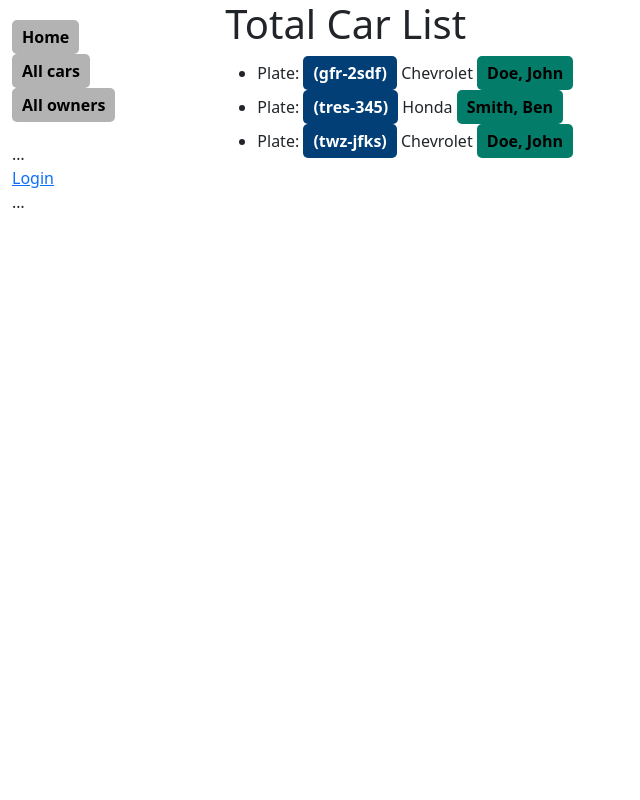
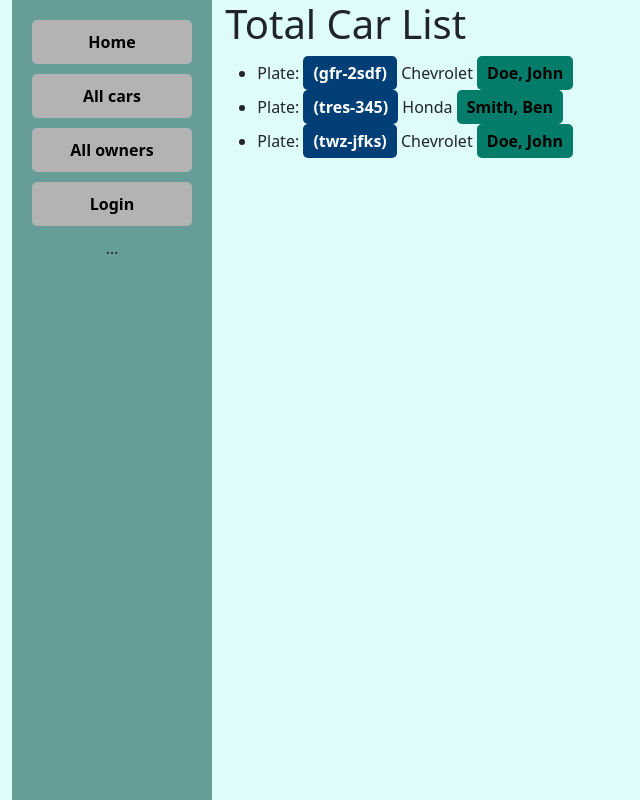
Before and after one commit to BHaessler/Fleet_Mango, a Django app: page /catalog/cars/ in a window 1280 px wide. Shown: the whole page, without its empty margins (0-640 px from the left). Run offline with Django 3.2, Linux system fonts and the light colour scheme; data comes from the database, SQL or seed files in the repository; both versions use the stored data as it was after the commit.

Commit message:
added colors to pages

```diff
--- a/myfleetmanager/catalog/static/css/styles.css
+++ b/myfleetmanager/catalog/static/css/styles.css
@@ -1,17 +1,36 @@
+body {
+  background-color: rgb(222, 252, 249); /* You can use any color name, HEX, RGB, or HSL */
+}
 .sidebar-nav {
-    margin-top: 20px;
-    padding: 0;
-    list-style: none;
+  height: 100%;
+  width: 200px;
+  list-style: none;
+  position: fixed;
+  background-color: #669e97;
+  display: flex;
+  flex-direction: column;
+  align-items: center;
+  padding: 20px;
   }
+
+.sidebar-nav li {
+  width: 100%;
+  list-style-type: none;
+  }
+
 .sidebar_button {
-  display: inline-block;
-  padding: 5px 10px;
+  display: block;
+  width: 100%;
+  padding: 10px;
   background-color: #b3b3b3;
   color: black;
   text-decoration: none;
   border-radius: 5px;
   font-weight: bold;
-  transition: background-color 0.3s ease;}
+  transition: background-color 0.3s ease;
+  text-align: center;
+  margin-bottom: 10px;
+  }
 
 .sidebar_button:hover {
     background-color: #353535;
--- a/myfleetmanager/catalog/templates/base_generic.html
+++ b/myfleetmanager/catalog/templates/base_generic.html
@@ -13,7 +13,7 @@
       crossorigin="anonymous">
     <!-- Add additional CSS in static file -->
     {% load static %}
-    <link rel="stylesheet" href="{% static 'css/styles.css' %}" />
+    <link rel="stylesheet" type="text/css" href="{% static 'css/styles.css' %}" />
   </head>
 
   <body>
@@ -25,9 +25,7 @@
               <li><a href="{% url 'index' %}"class="sidebar_button">Home</a></li>
               <li><a href="{% url 'cars' %}"class="sidebar_button">All cars</a></li>
               <li><a href="{% url 'owners' %}"class="sidebar_button">All owners</a></li>
-            </ul>
-            <ul class="sidebar-nav">
-                …
+
                {% if user.is_authenticated %}
                  <li>User: {{ user.get_username }}</li>
                    <form id="logout-form" method="post" action="{% url 'logout' %}"class="sidebar_button">
@@ -36,7 +34,7 @@
                    </form>
                  </li>
                {% else %}
-                 <li><a href="{% url 'login' %}?next={{ request.path }}">Login</a></li>
+                <li><a href="{% url 'login' %}?next={{ request.path }}" class="sidebar_button">Login</a></li>
                {% endif %}
                 …
               </ul>
```
Also changed, not shown: myfleetmanager/fleetmanager.sqlite3.
